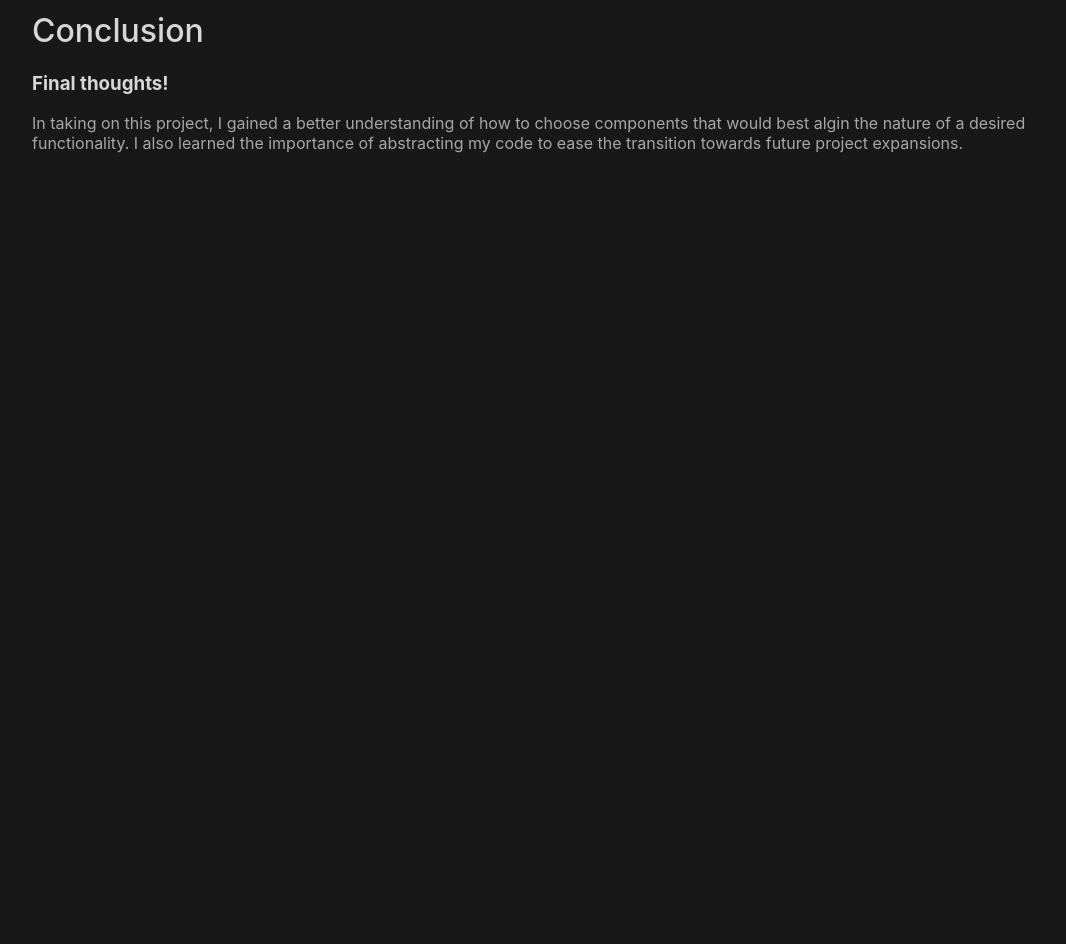
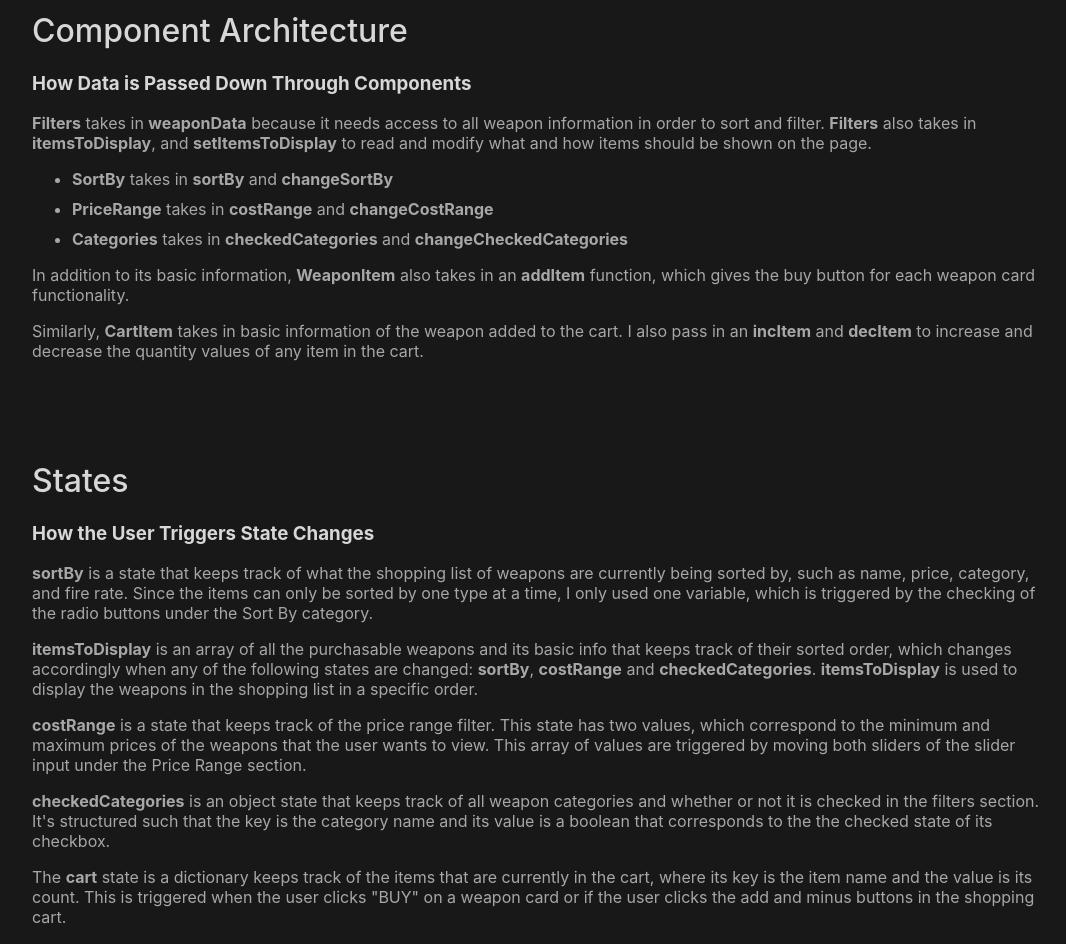
Before and after one commit to queasysloth123/portfolio, a React (Create React App) app: page /#/valorant-shop in a window 1280 px wide. Shown: the part 2800-3744 px from the top of the page, without its empty margins (96-1162 px from the left). Before the commit the page ends 3053 px from the top, so only its background shows below. Built offline with nearby package versions, Linux system fonts and the light colour scheme; the HTML template or start-up script is replaced by a standard one.

Commit message:
Add files via upload

```diff
--- a/src/pages/Valorant.js
+++ b/src/pages/Valorant.js
@@ -89,6 +89,36 @@ function Valorant() {
           </div>
         </div>
 
+        <div class="ProjectSection">
+          <h1>Component Architecture</h1>
+          <h3>How Data is Passed Down Through Components</h3>
+          <p>
+            <b>Filters</b> takes in <b>weaponData</b> because it needs access to all weapon information in order to sort and filter.  <b>Filters</b> also takes in <b>itemsToDisplay</b>, and <b>setItemsToDisplay</b> to read and modify what and how items should be shown on the page.</p>
+            <ul>
+              <li><b>SortBy</b> takes in <b>sortBy</b> and <b>changeSortBy</b></li>
+              <li><b>PriceRange</b> takes in <b>costRange</b> and <b>changeCostRange</b></li>
+              <li><b>Categories</b> takes in <b>checkedCategories</b> and <b>changeCheckedCategories</b></li>
+            </ul>
+          <p>
+            In addition to its basic information, <b>WeaponItem</b> also takes in an <b>addItem</b> function, which gives the buy button for each weapon card functionality.
+          </p>
+          <p>
+          Similarly, <b>CartItem</b> takes in basic information of the weapon added to the cart. I also pass in an <b>incItem</b> and <b>decItem</b> to increase and decrease the quantity values of any item in the cart.
+          </p>
+        </div>
+
+        <div class="ProjectSection">
+          <h1>States</h1>
+          <h3>How the User Triggers State Changes</h3>
+          <p>
+          <b>sortBy</b> is a state that keeps track of what the shopping list of weapons are currently being sorted by, such as name, price, category, and fire rate. Since the items can only be sorted by one type at a time, I only used one variable, which is triggered by the checking of the radio buttons under the Sort By category.
+          </p>
+          <p><b>itemsToDisplay</b> is an array of all the purchasable weapons and its basic info that keeps track of their sorted order, which changes accordingly when any of the following states are changed: <b>sortBy</b>, <b>costRange</b> and <b>checkedCategories</b>. <b>itemsToDisplay</b> is used to display the weapons in the shopping list in a specific order.</p>
+          <p><b>costRange</b> is a state that keeps track of the price range filter. This state has two values, which correspond to the minimum and maximum prices of the weapons that the user wants to view. This array of values are triggered by moving both sliders of the slider input under the Price Range section.</p>
+          <p><b>checkedCategories</b> is an object state that keeps track of all weapon categories and whether or not it is checked in the filters section. It's structured such that the key is the category name and its value is a boolean that corresponds to the the checked state of its checkbox.</p>
+          <p>The <b>cart</b> state is a dictionary keeps track of the items that are currently in the cart, where its key is the item name and the value is its count. This is triggered when the user clicks "BUY" on a weapon card or if the user clicks the add and minus buttons in the shopping cart.</p>
+          <p>The <b>total</b> state is an integer that keeps track of the total price of the cart items (aggregate). This state is triggered the ways that <b>cart</b> is triggered (mentioned above).</p>
+        </div>
 
         <div class="ProjectSection">
           <h1>Conclusion</h1>
```
